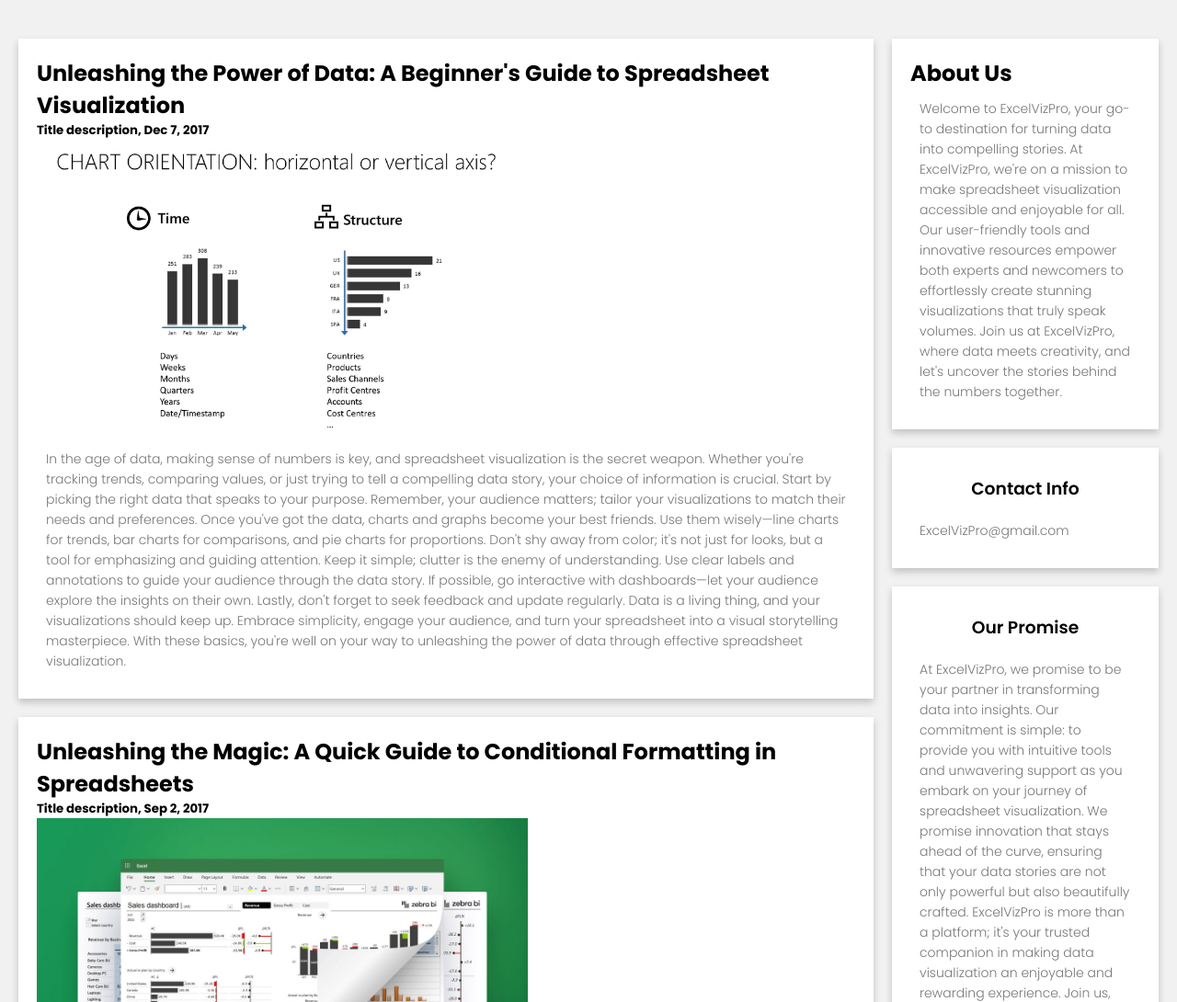
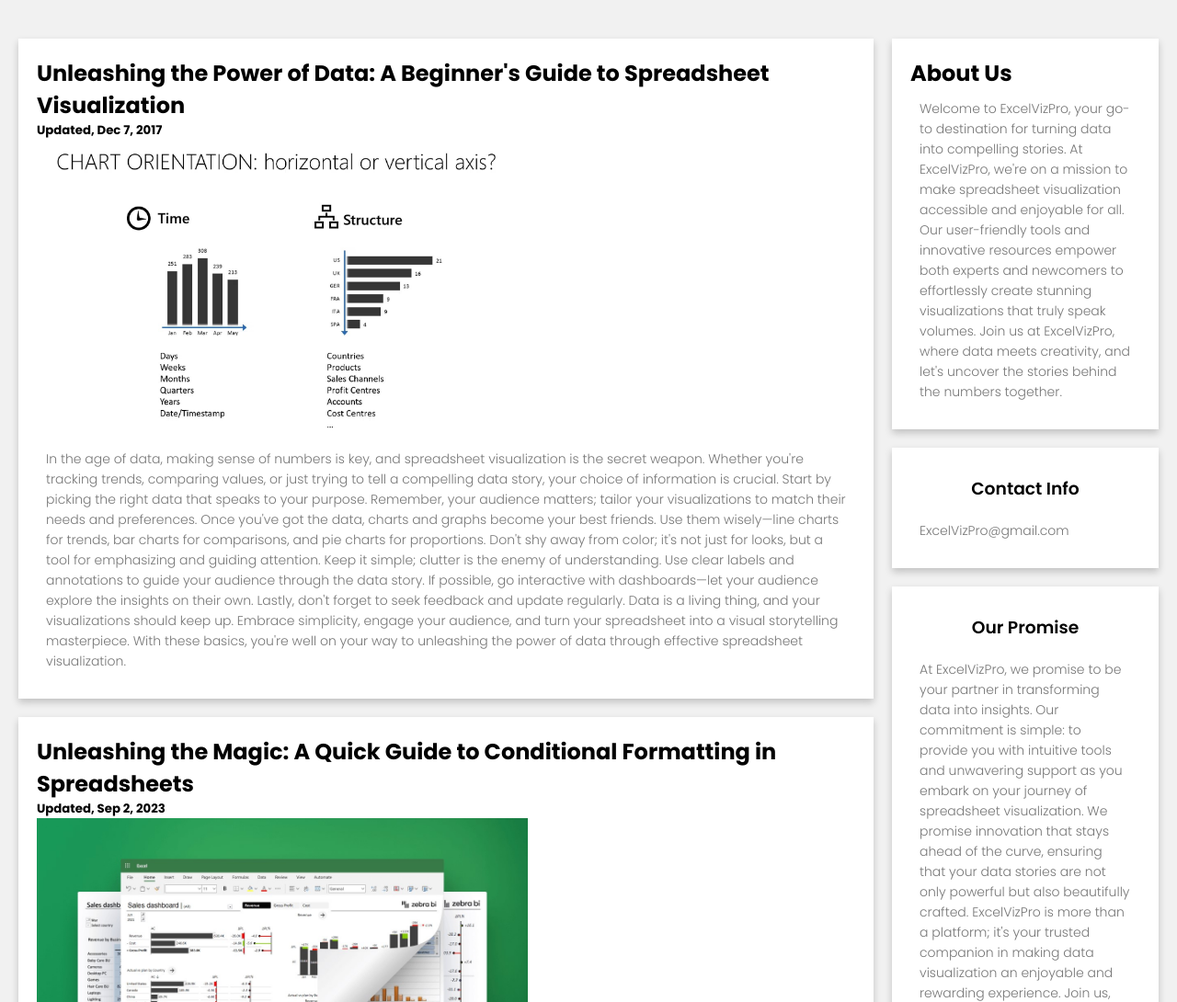
Before and after one commit to patelmeet1011/ExcelVizProIt485, a plain HTML site: page blog.html in a window 1280 px wide. Shown: the part 460-1550 px from the top of the page at 92% size. Drawn offline with Linux system fonts and the light colour scheme.

Commit message:
Update blog.html

```diff
--- a/blog.html
+++ b/blog.html
@@ -32,7 +32,7 @@
         <div class="leftcolumn">
           <div class="card">
             <h2>Unleashing the Power of Data: A Beginner's Guide to Spreadsheet Visualization</h2>
-            <h5>Title description, Dec 7, 2017</h5>
+            <h5>Updated, Dec 7, 2017</h5>
             <img src="images/blog-2.jpeg"  style="width:60%">
             <p>In the age of data, making sense of numbers is key, and spreadsheet visualization is the secret weapon. Whether you're tracking trends, comparing values, or just trying to tell a compelling data story, your choice of information is crucial. Start by picking the right data that speaks to your purpose. Remember, your audience matters; tailor your visualizations to match their needs and preferences.
 
@@ -42,7 +42,7 @@
           </div>
           <div class="card">
             <h2>Unleashing the Magic: A Quick Guide to Conditional Formatting in Spreadsheets</h2>
-            <h5>Title description, Sep 2, 2017</h5>
+            <h5>Updated, Sep 2, 2023</h5>
             <img src="images/blog-3.jpeg"  style="width:60%">
             <p>Ever felt like your spreadsheets needed a makeover? Enter conditional formatting—the not-so-secret weapon that turns your data from dull to dazzling. Think of it as giving your numbers a wardrobe of colors, making trends and important info pop. With this feature, your spreadsheet becomes more than just a grid of numbers; it becomes a visual story that's easy to read and understand.
 
```
